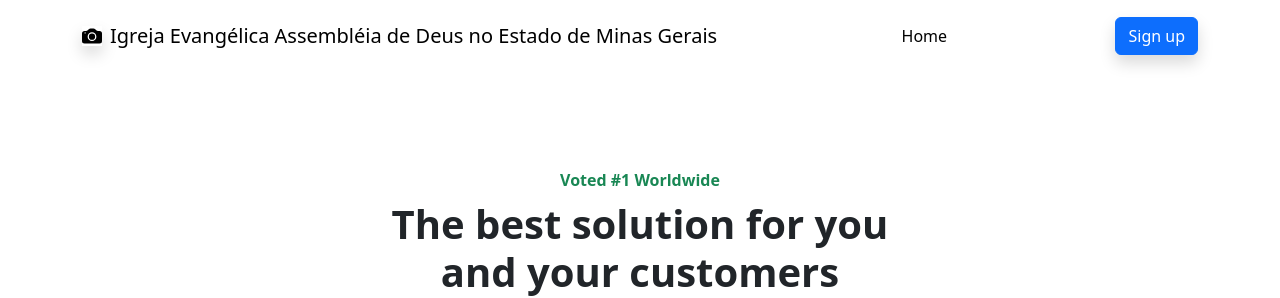
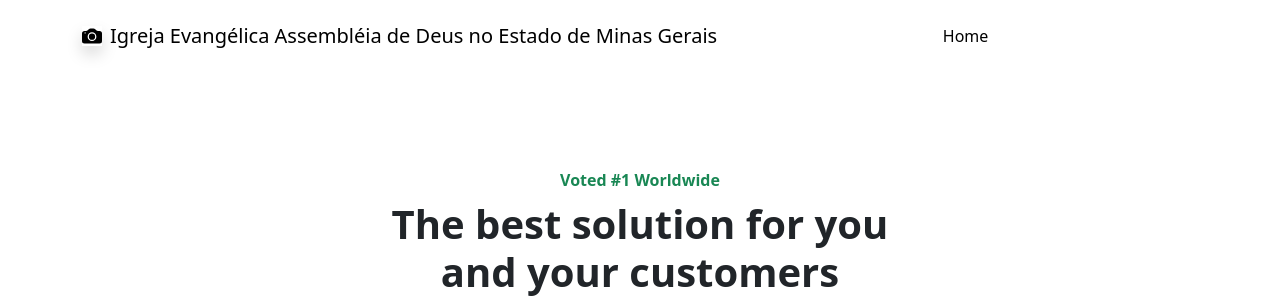
Before and after one commit to adriele07/DIVULGACAO, a plain HTML site: page index.html in a window 1280 px wide. Shown: the top 298 px of the page. Drawn offline with nearby package versions, Linux system fonts and the light colour scheme; a script that the page names is missing.

Commit message:
modified:   index.html

```diff
--- a/index.html
+++ b/index.html
@@ -30,7 +30,6 @@
                      <a class="nav-link active" href="index.html">Home</a>
                   </li>
                </ul>
-               <a class="btn btn-primary shadow" role="button" href="signup.html">Sign up</a>
             </div>
          </div>
       </nav>
```
